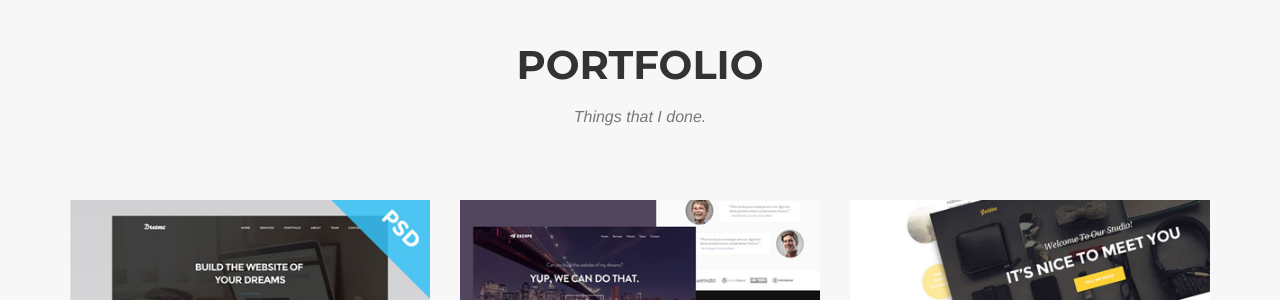
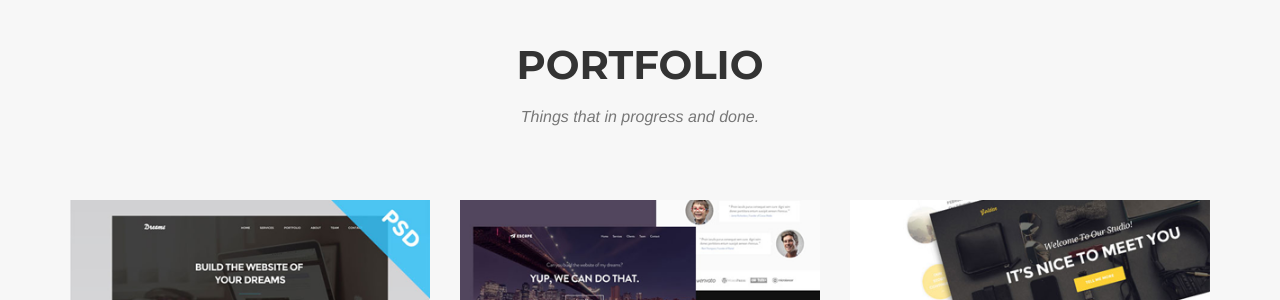
Before and after one commit to tandinhlee/tandinhlee.github.io, a Jekyll site: the page built from index.html, in a window 1280 px wide and 900 px high, scrolled down 1401 px. Shown: the part 152-452 px from the top of the window. Built offline with Jekyll 4.4.1, drawn with Linux system fonts in a browser that asks for light colours; some web fonts are replaced.

Commit message:
Update phrase

```diff
--- a/_includes/portfolio_grid.html
+++ b/_includes/portfolio_grid.html
@@ -4,7 +4,7 @@
             <div class="row">
                 <div class="col-lg-12 text-center">
                     <h2 class="section-heading">Portfolio</h2>
-                    <h3 class="section-subheading text-muted">Things that I done.</h3>
+                    <h3 class="section-subheading text-muted">Things that in progress and done.</h3>
                 </div>
             </div>
             <div class="row">
```
Also changed, not shown: 7 other files.
